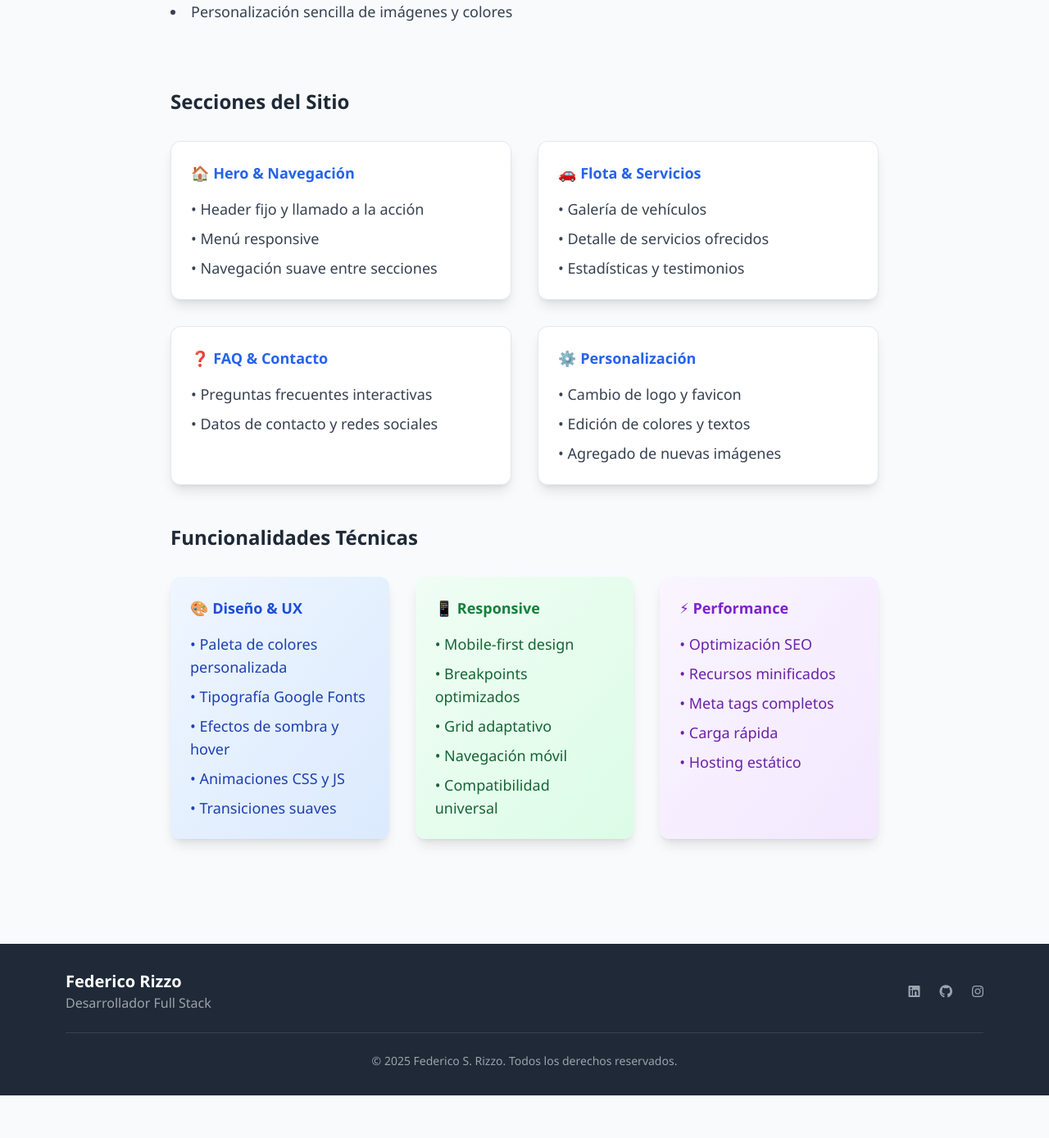
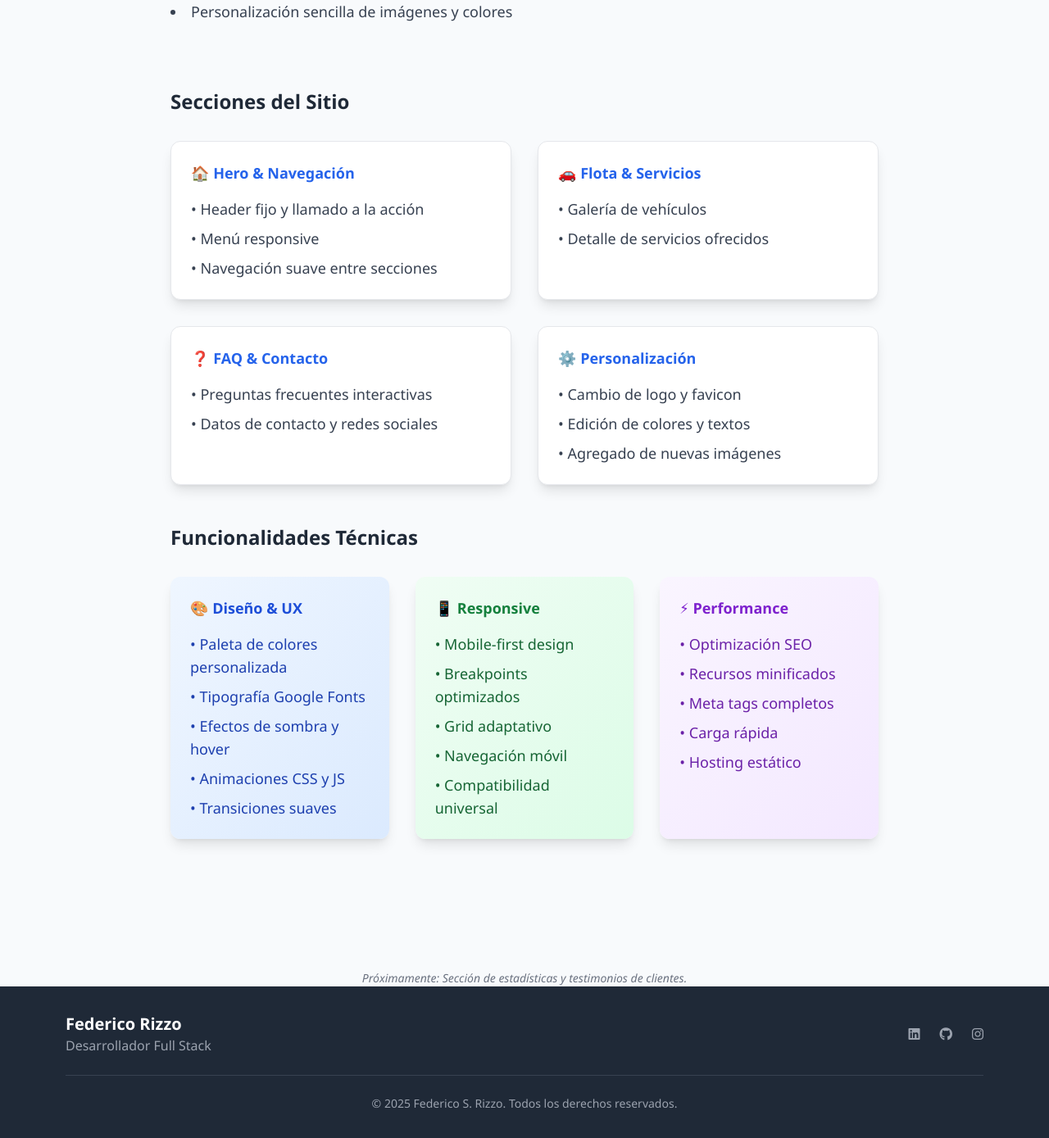
Before and after one commit to rizzofs/Mi-Porfolio2, a React (Create React App) app: page /Mi-Porfolio2/proyectos/bruno in a window 1280 px wide. Shown: the part 1252-2641 px from the top of the page at 82% size. Before the commit the page ends 2589 px from the top, so only its background shows below. Built offline with nearby package versions, Linux system fonts and the light colour scheme.

Commit message:
feat: correccion

```diff
--- a/src/components/ProjectDetailBruno.jsx
+++ b/src/components/ProjectDetailBruno.jsx
@@ -100,7 +100,6 @@ const ProjectDetailBruno = () => {
                 <ul className="text-gray-700 space-y-2 text-lg">
                   <li>• Galería de vehículos</li>
                   <li>• Detalle de servicios ofrecidos</li>
-                  <li>• Estadísticas y testimonios</li>
                 </ul>
               </div>
               <div className="bg-white p-6 rounded-xl shadow-lg border border-gray-200 hover:shadow-xl transition-shadow duration-300">
@@ -159,6 +158,7 @@ const ProjectDetailBruno = () => {
           </div>
 
         </section>
+        <div className="mt-8 text-center text-sm text-gray-500 italic">Próximamente: Sección de estadísticas y testimonios de clientes.</div>
       </main>
       <Footer />
     </>
```
